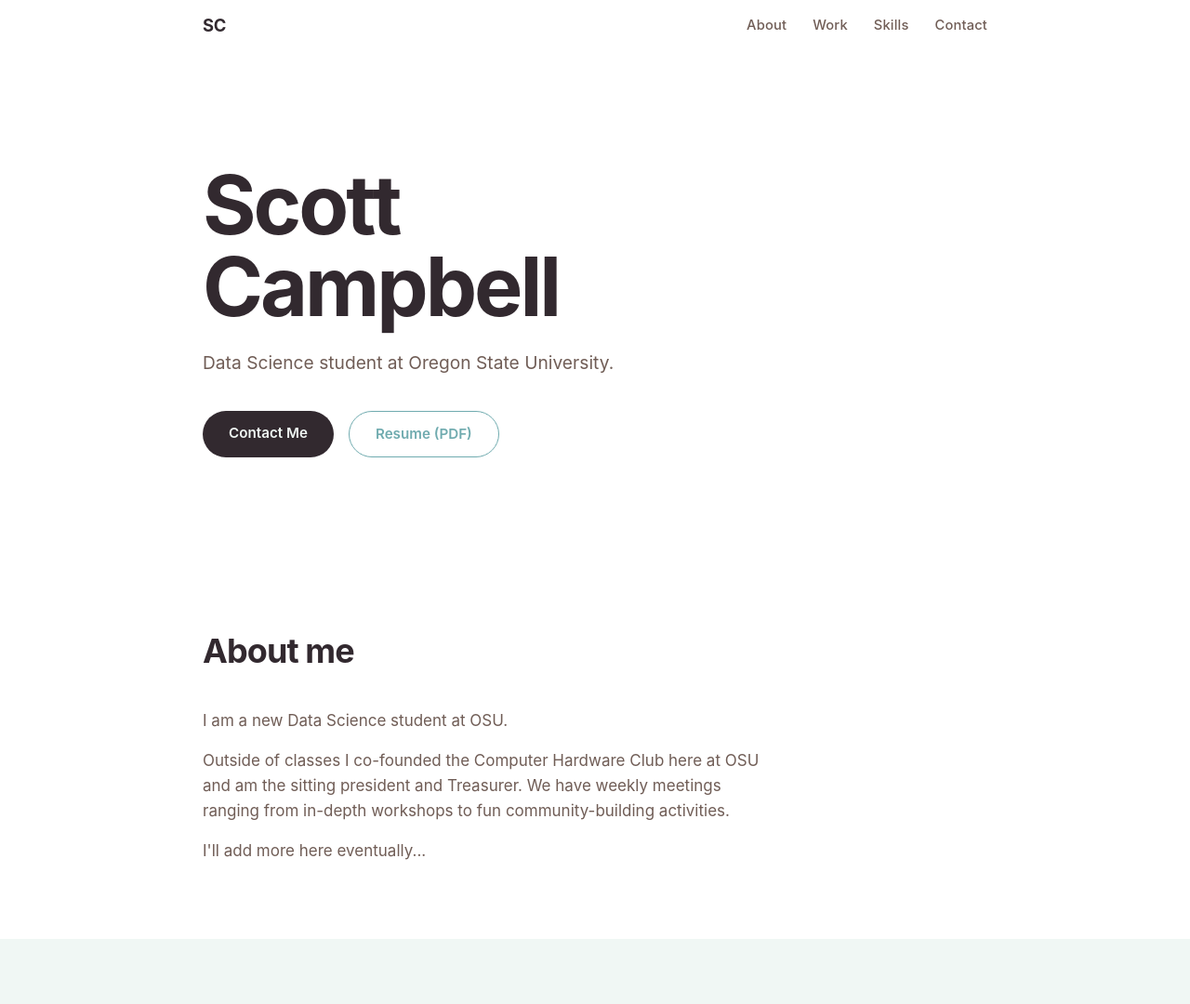
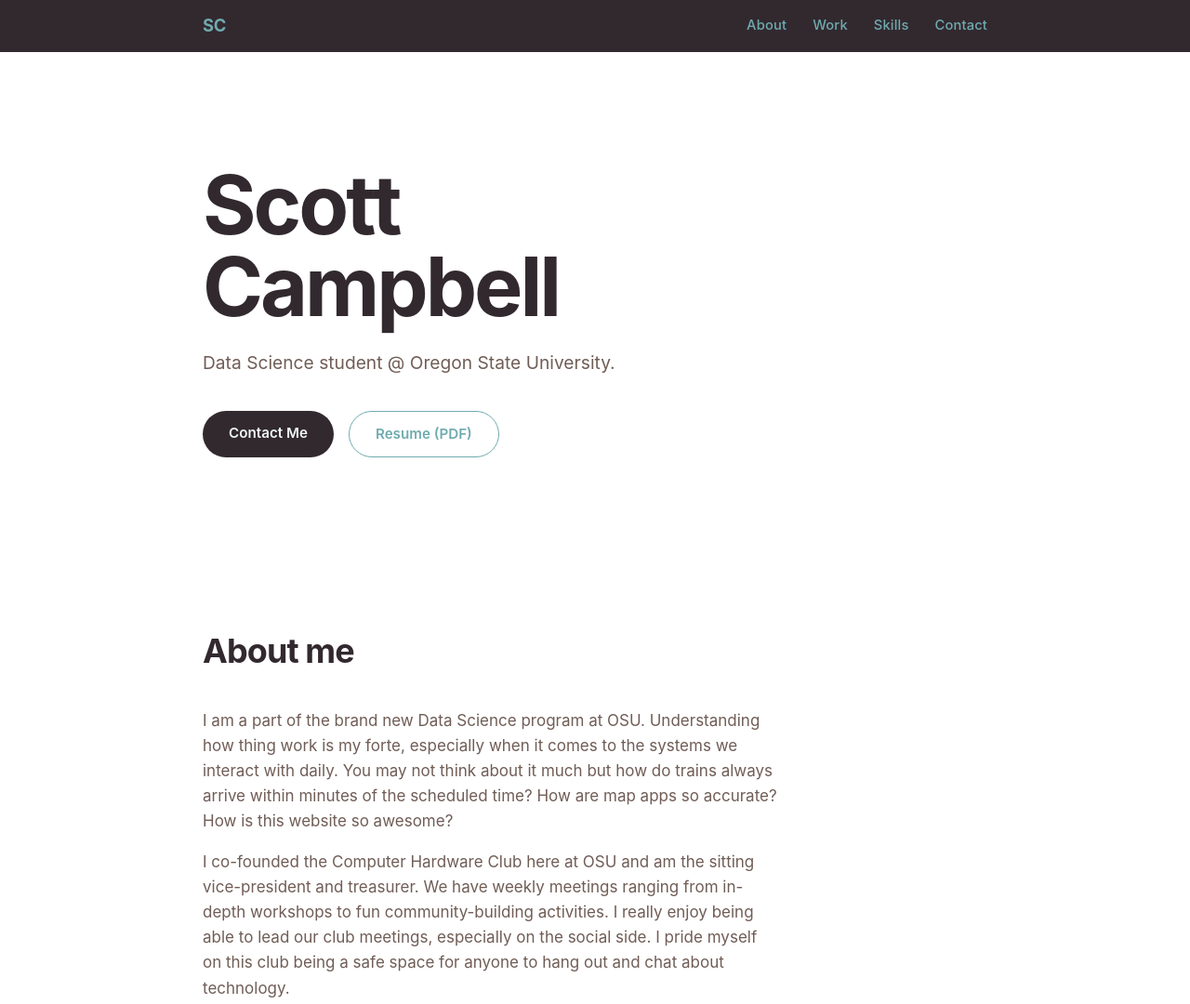
Before and after one commit to scampbella/scampbella.github.io, a website: page index.html in a window 1280 px wide. Shown: the top 1080 px of the page at 93% size. Drawn offline with Linux system fonts and the light colour scheme.

Commit message:
added lots of styling and updated text

```diff
--- a/index.html
+++ b/index.html
@@ -28,7 +28,7 @@
     <section class="hero">
       <h1>Scott<br>Campbell</h1>
       <p class="hero__sub">
-        Data Science student at Oregon State University.
+        Data Science student @ Oregon State University.
       </p>
       <div class="hero__links">
         <a href="#contact">Contact Me</a>
@@ -42,16 +42,22 @@
         <h2>About me</h2>
         <div class="about-body">
           <p>
-            I am a new Data Science student at OSU.
+            I am a part of the brand new Data Science program at OSU. Understanding how thing work is my forte,
+            especially when it comes to the systems we interact with daily. You may not think about it much but
+            how do trains always arrive within minutes of the scheduled time? How are map apps so accurate? How
+            is this website so awesome?
           </p>
           <p>
-            Outside of classes I co-founded the Computer Hardware Club here at OSU and am the sitting president
-            and Treasurer. We have weekly meetings ranging from in-depth workshops to fun community-building
-            activities.
+            I co-founded the Computer Hardware Club here at OSU and am the sitting vice-president
+            and treasurer. We have weekly meetings ranging from in-depth workshops to fun community-building
+            activities. I really enjoy being able to lead our club meetings, especially on the social side. I
+            pride myself on this club being a safe space for anyone to hang out and chat about technology.
           </p>
-          <p>
-            I'll add more here eventually...
-          </p>
+         <!-- <p>
+            I have a deep interest in consumer-grade tech hardware that improves day to day quality of life.
+            Things like laptops, monitors, phones, and other similar hardware.
+
+          </p> -->
         </div>
       </div>
     </section>
@@ -130,7 +136,6 @@
     <section id="contact" class="band band--dark">
       <div class="contain contact-section">
         <h2>Get in touch</h2>
-        <p>Email is the best way to reach me.</p>
         <ul class="contact-list">
           <li><a href="mailto:mail@scottcampbell.me">mail@scottcampbell.me</a></li>
           <li><a href="https://github.com/scampbella" target="_blank">GitHub</a></li>
--- a/styles.css
+++ b/styles.css
@@ -84,9 +84,7 @@ img {
   position: sticky;
   top: 0;
   z-index: 50;
-  background: rgba(255, 255, 255, 0.85);
-  backdrop-filter: blur(12px);
-  -webkit-backdrop-filter: blur(12px);
+  background: var(--dark);
 }
 
 .header-inner {
@@ -103,7 +101,7 @@ img {
   font-weight: 700;
   font-size: 1.15rem;
   letter-spacing: -0.02em;
-  color: var(--dark);
+  color: var(--teal);
 }
 
 .nav {
@@ -112,7 +110,7 @@ img {
 }
 
 .nav a {
-  color: var(--taupe);
+  color: var(--teal);
   text-decoration: none;
   font-size: 0.92rem;
   font-weight: 500;
```
Also changed, not shown: 1 other file.
